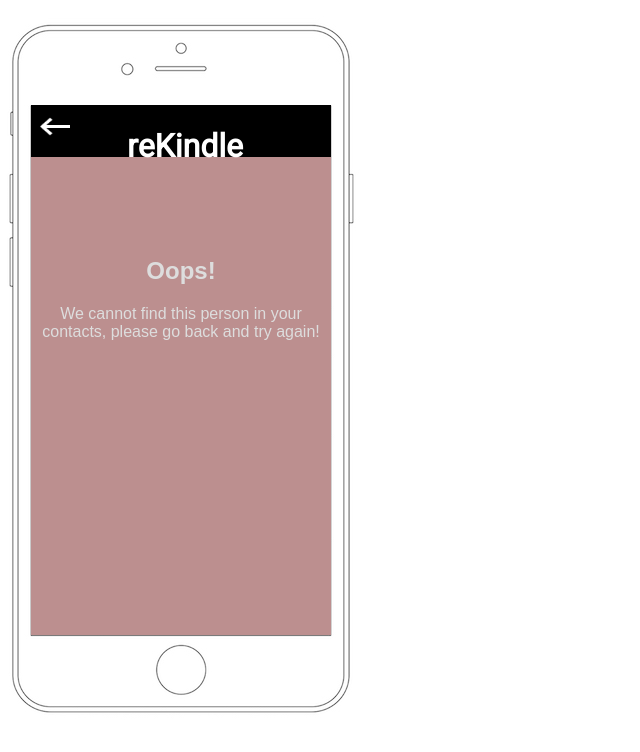
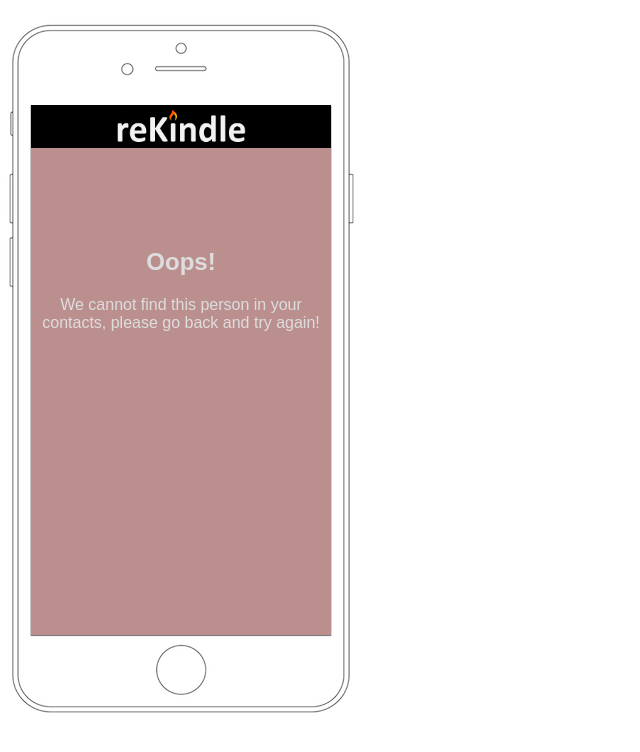
Before and after one commit to Kyle-Plourde/Rekindle, a plain HTML site: page Error.html in a window 1280 px wide. Shown: the whole page, without its empty margins (0-640 px from the left). Drawn offline with Linux system fonts and the light colour scheme.

Commit message:
Update Error.html

```diff
--- a/Error.html
+++ b/Error.html
@@ -6,12 +6,12 @@
 	</head>
 	<body>
 		<div id="screen">
-			<div class="head-bar">
-				<a href="contact_list.html">
-					<img src="images/back.png" alt= "back">
-                </a>
-				<h1 id="title">reKindle</h1>
+			<div class="head-bar2">
+				<a href="home_one_contact.html">
+					<img class="home-logo" src="images/logo-black.jpg" alt= "back">
+				</a>
 			</div>
+
 			<div class="error-message">
 				<h2>Oops!</h2>
 				<p>We cannot find this person in your contacts, please go back and try again!</p>
```
